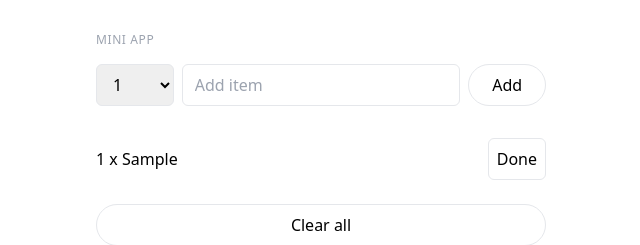
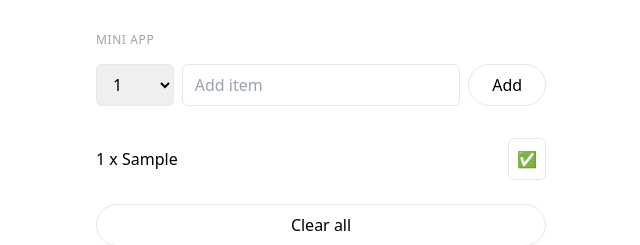
Before and after one commit to casicodes/reactminis, a React (Vite) app: page / in a window 1280 px wide. Both pictures are taken after typing "Sample" into the empty fields and a click on the button "Add". Shown: the top 245 px of the page, without its empty margins (319-959 px from the left). Built offline with nearby package versions, Linux system fonts and the light colour scheme.

Commit message:
Add placeholder text

```diff
--- a/src/components/FarAway.tsx
+++ b/src/components/FarAway.tsx
@@ -52,6 +52,13 @@ function FarAway({ title }) {
           </button>
         </form>
       </div>
+      {items.length < 0 ? (
+        <div>
+          <p>Add and keep track of your items</p>
+        </div>
+      ) : (
+        ""
+      )}
       <div>
         <ul className="mt-4 divide-y">
           {items.map((item) => (
@@ -87,7 +94,7 @@ function Item({ item, toggleStatus }) {
         className="border py-2 px-2 rounded-md hover:bg-slate-50"
         onClick={() => toggleStatus(item.id)}
       >
-        {item.packed ? "Undo" : "Done"}
+        {item.packed ? "❌" : "✅"}
       </button>
     </li>
   );
```
